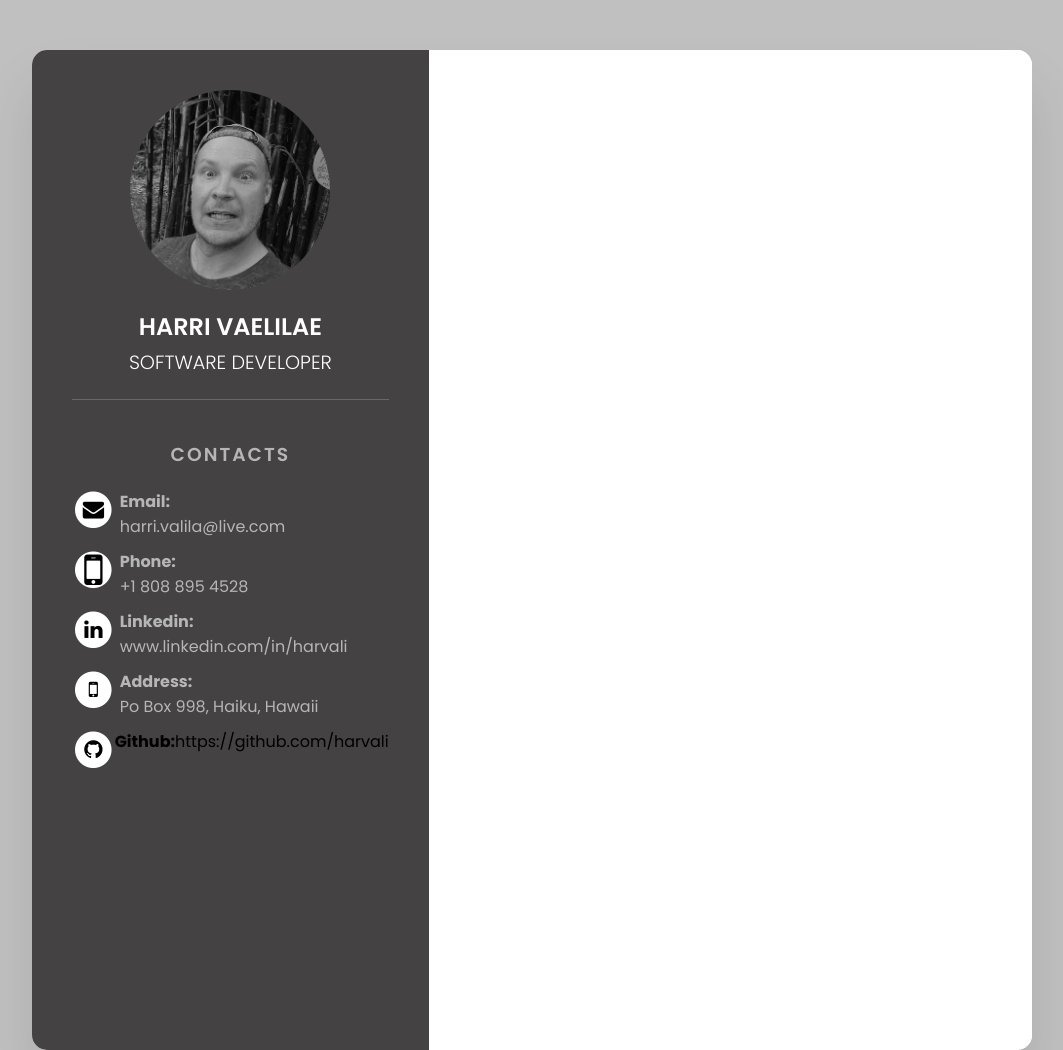
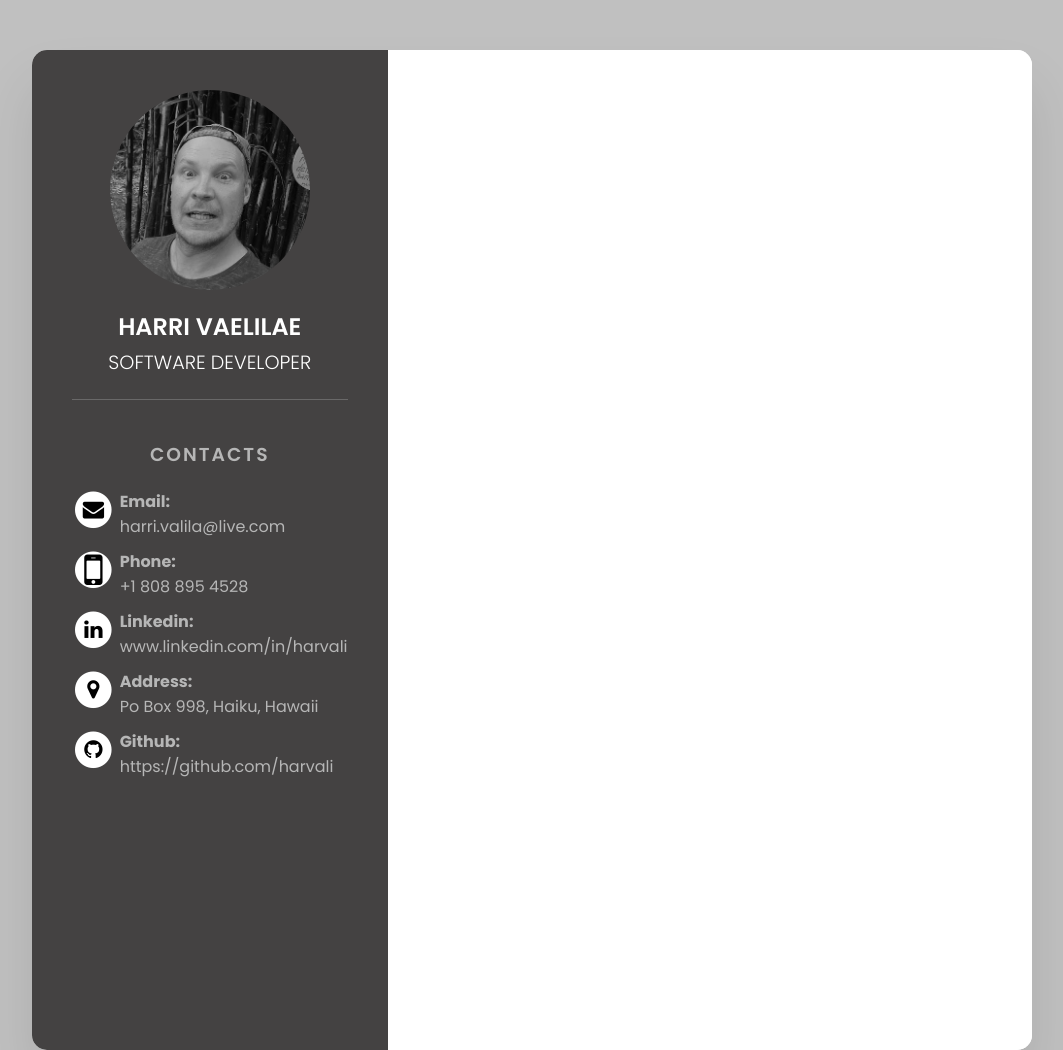
Before and after one commit to harvali/Portfoil.io, a plain HTML site: page cv.html in a window 1280 px wide. Shown: the top 1050 px of the page, without its empty margins (108-1171 px from the left). Drawn offline with Linux system fonts and the light colour scheme.

Commit message:
cv html saved

```diff
--- a/cv.html
+++ b/cv.html
@@ -46,7 +46,7 @@
                     <li class="email">
                         <span class="fa-stack fa-lg fa-fw">
                             <i class="fa fa-circle fa-stack-2x fa-inverse"></i>
-                            <i class="fa fa-mobile fa-stack-1x"></i>
+                            <i class="fa fa-map-marker fa-stack-1x"></i>
                           </span>
                           <a href="https://www.google.com/maps/search/?api=1&query=huelo+maui+hawaii">
                           <strong>Address:</strong> Po Box 998, Haiku, Hawaii</a></li>
@@ -55,7 +55,8 @@
                             <i class="fa fa-circle fa-stack-2x fa-inverse"></i>
                             <i class="fa fa-github fa-stack-1x"></i>
                           </span>
-                          <strong>Github:</strong> https://github.com/harvali</li>
+                          <a href="https://github.com/harvali">
+                          <strong>Github:</strong> https://github.com/harvali</a></li>
                 </ul>
             </div>
         </div>
```
